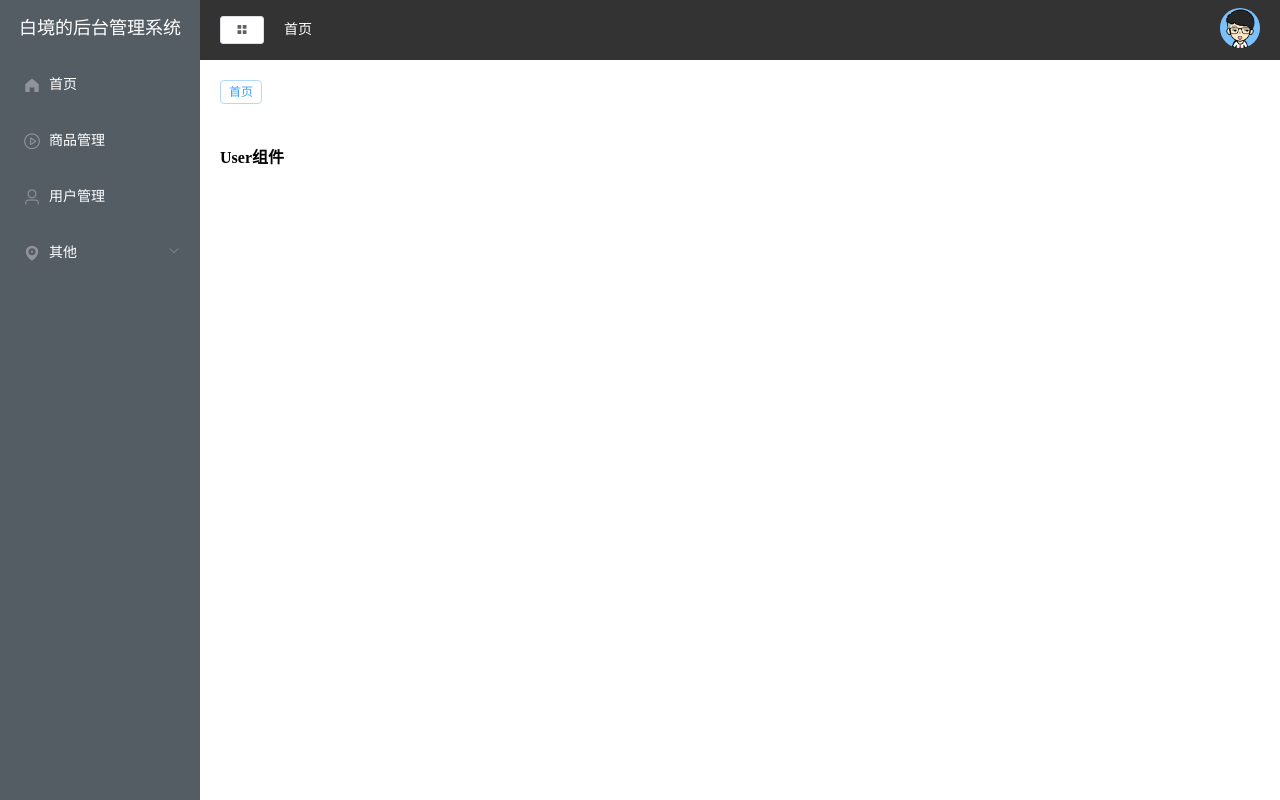
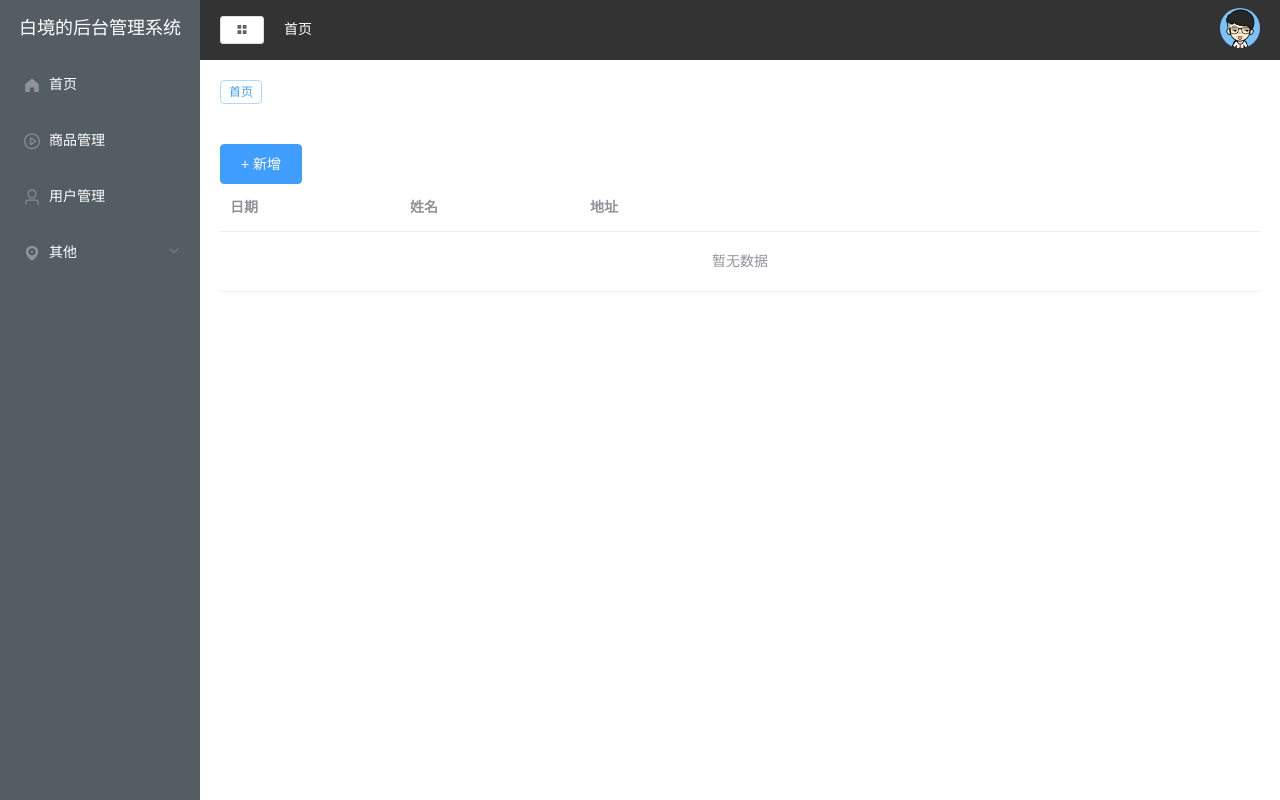
Before and after one commit to BaiJingSama/backstage-manage, a Vue app: page /#/user in a window 1280 px wide. Built offline with nearby package versions, Linux system fonts and the light colour scheme.

Commit message:
新增用户信息的校验和关闭弹窗的重置表单功能实现

```diff
--- a/src/views/User.vue
+++ b/src/views/User.vue
@@ -1,13 +1,109 @@
 <template>
-  <div>
-    <h1>User组件</h1>
+  <div class="manage">
+    <el-dialog title="提示" :visible.sync="dialogVisible" width="50%" :before-close="handleClose">
+      <!-- 用户的表单信息 -->
+
+      <el-form ref="form" :rules="rules" :inline="true" :model="form" label-width="80px">
+        <el-form-item label="姓名" prop="name">
+          <el-input placeholder="请输入姓名" v-model="form.name"></el-input>
+        </el-form-item>
+        <el-form-item label="年龄" prop="age">
+          <el-input placeholder="请输入年龄" v-model="form.age"></el-input>
+        </el-form-item>
+        <el-form-item label="性别" prop="sex">
+          <el-select v-model="form.sex" placeholder="请选择性别">
+            <el-option label="男" value="1"></el-option>
+            <el-option label="女" value="0"></el-option>
+          </el-select>
+        </el-form-item>
+        <el-form-item label="出生日期" prop="birth">
+          <el-date-picker v-model="form.birth" type="date" placeholder="选择日期" />
+        </el-form-item>
+        <el-form-item label="地址" prop="addr">
+          <el-input placeholder="请输入地址" v-model="form.addr"></el-input>
+        </el-form-item>
+      </el-form>
+      <span slot="footer" class="dialog-footer">
+        <el-button @click="cancel">取 消</el-button>
+        <el-button type="primary" @click="submit">确 定</el-button>
+      </span>
+
+    </el-dialog>
+    <div class="manage-header">
+      <el-button type="primary" @click="dialogVisible = true">+ 新增</el-button>
+      <el-table :data="tableData" style="width: 100%">
+        <el-table-column prop="date" label="日期" width="180">
+        </el-table-column>
+        <el-table-column prop="name" label="姓名" width="180">
+        </el-table-column>
+        <el-table-column prop="address" label="地址">
+        </el-table-column>
+      </el-table>
+    </div>
   </div>
 </template>
 
 <script>
 export default {
+  data() {
+    return {
+      dialogVisible: false,
+      form: {
+        name: '',
+        age: '',
+        sex: '',
+        birth: '',
+        addr: ''
+      },
+      rules: {
+        name: [
+          { required: true, message: '请输入姓名' },
+          { pattern: /[\u4e00-\u9fa5]/, message: '请填写正确的姓名', trigger: 'blur' }
+        ],
+        age: [
+          { required: true, message: '请输入年龄' },
+          { pattern: /^(?:[1-9][0-9]?|1[01][0-9]|120)$/, message: '请填写正确的年龄', trigger: 'blur' }
+        ],
+        sex: [
+          { required: true, message: '请选择性别' }
+        ],
+        birth: [
+          { required: true, message: '请选择出生日期' }
+        ],
+        addr: [
+          { required: true, message: '请填写地址' }
+        ]
+      },
+      tableData:[
 
-}
+      ]
+    };
+  },
+  methods: {
+    // 提交用户表单
+    submit() {
+      this.$refs.form.validate((valid) => {
+        if (valid) {
+          // 后续对表单数据处理
+          console.log(this.form);
+          this.$refs.form.resetFields()
+          // 关闭弹窗
+          this.dialogVisible = false
+
+        }
+      })
+    },
+    // 弹窗关闭之前触发该方法
+    handleClose() {
+      this.$refs.form.resetFields()
+      this.dialogVisible = false
+    },
+    // 点击取消的时候触发该方法
+    cancel() {
+      this.handleClose()
+    }
+  }
+};
 </script>
 
 <style lang="scss" scoped>
```
